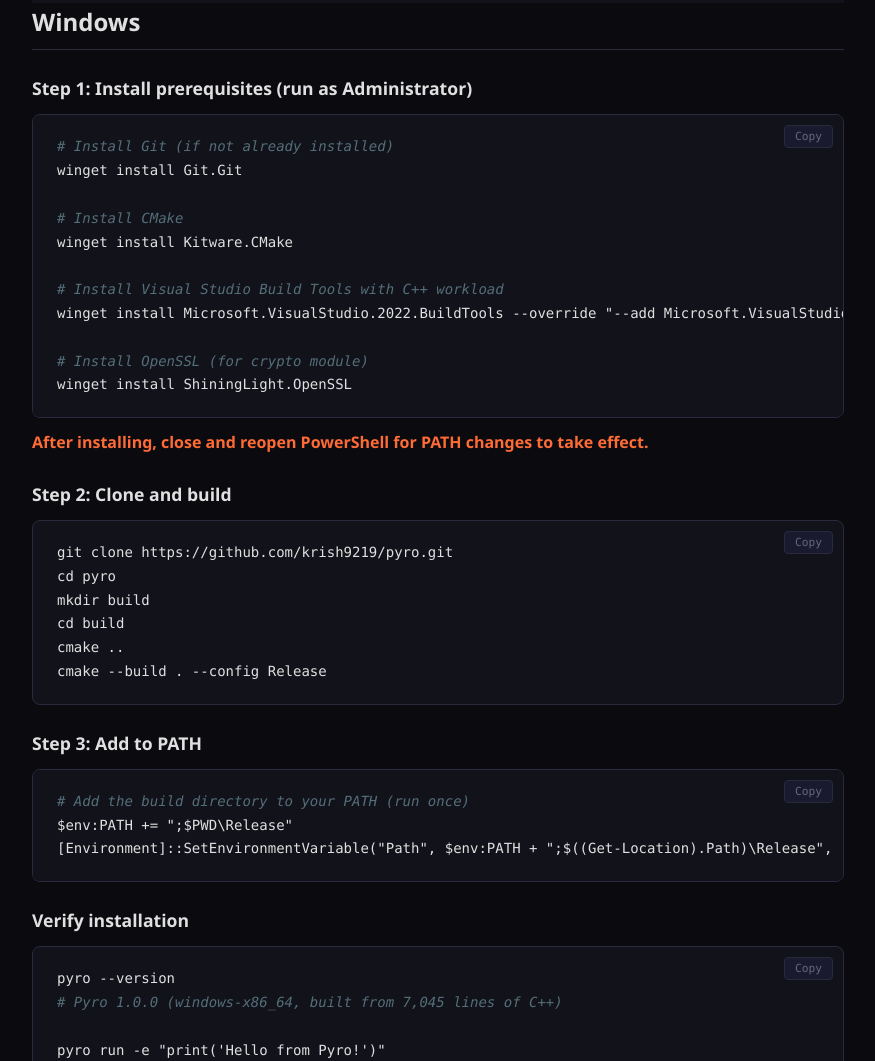
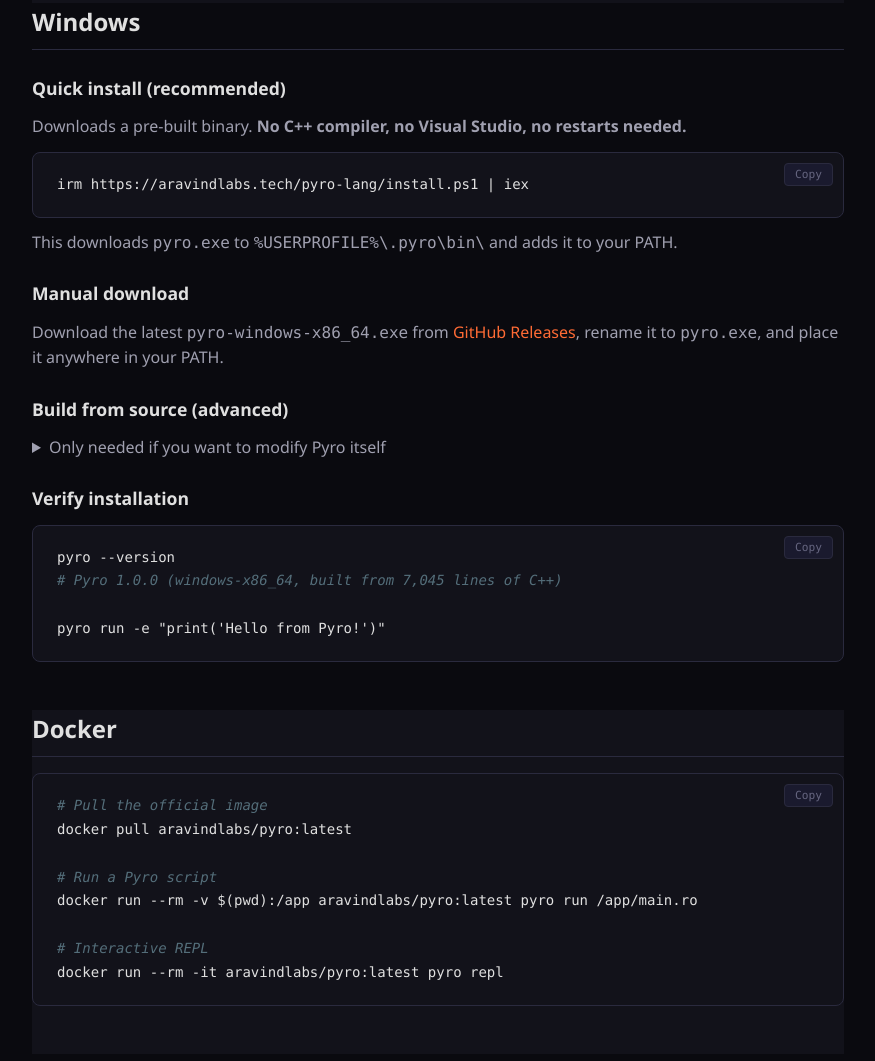
Before and after one commit to krish9219/pyro, a plain HTML site: page website/install.html in a window 1280 px wide. Shown: the part 2650-3711 px from the top of the page, without its empty margins (202-1077 px from the left). Drawn offline with Linux system fonts and the light colour scheme; files whose address does not match are found by name.

Commit message:
Simplify Windows installer - download pre-built binary instead of compiling
- No more C++ compiler, Visual Studio, or restarts needed
- Just downloads pyro.exe and adds to PATH
- Build from source moved to advanced section on install page

```diff
--- a/website/install.html
+++ b/website/install.html
@@ -62,7 +62,7 @@
           <div class="tab-content" data-tab-content="qi-windows">
             <div class="install-cmd">
               <code>irm https://aravindlabs.tech/pyro-lang/install.ps1 | iex</code>
-              <p style="font-size:0.8rem;color:var(--text-secondary);margin-top:6px;">Automatic: installs Git, CMake, Build Tools if needed. Run as Administrator.</p>
+              <p style="font-size:0.8rem;color:var(--text-secondary);margin-top:6px;">Downloads a pre-built binary. No C++ compiler, no Visual Studio, no restarts needed.</p>
               <button class="copy-inline">Copy</button>
             </div>
           </div>
@@ -149,32 +149,29 @@
     <section style="padding: 0 0 48px;">
       <h2 id="windows" style="font-size: 1.5rem; margin-bottom: 16px; padding-bottom: 8px; border-bottom: 1px solid var(--border);">Windows</h2>
 
-      <h3 style="font-size: 1.1rem; margin: 24px 0 12px;">Step 1: Install prerequisites (run as Administrator)</h3>
-      <pre><button class="copy-btn">Copy</button><code><span class="cm"># Install Git (if not already installed)</span>
-winget install Git.Git
+      <h3 style="font-size: 1.1rem; margin: 24px 0 12px;">Quick install (recommended)</h3>
+      <p style="color: var(--text-secondary); margin-bottom: 12px;">Downloads a pre-built binary. <strong>No C++ compiler, no Visual Studio, no restarts needed.</strong></p>
+      <pre><button class="copy-btn">Copy</button><code>irm https://aravindlabs.tech/pyro-lang/install.ps1 | iex</code></pre>
+      <p style="color: var(--text-secondary); margin: 12px 0;">This downloads <code>pyro.exe</code> to <code>%USERPROFILE%\.pyro\bin\</code> and adds it to your PATH.</p>
 
-<span class="cm"># Install CMake</span>
-winget install Kitware.CMake
+      <h3 style="font-size: 1.1rem; margin: 24px 0 12px;">Manual download</h3>
+      <p style="color: var(--text-secondary); margin-bottom: 12px;">Download the latest <code>pyro-windows-x86_64.exe</code> from
+        <a href="https://github.com/krish9219/pyro/releases" style="color: var(--accent);">GitHub Releases</a>,
+        rename it to <code>pyro.exe</code>, and place it anywhere in your PATH.</p>
 
-<span class="cm"># Install Visual Studio Build Tools with C++ workload</span>
-winget install Microsoft.VisualStudio.2022.BuildTools --override "--add Microsoft.VisualStudio.Workload.VCTools --includeRecommended"
-
-<span class="cm"># Install OpenSSL (for crypto module)</span>
-winget install ShiningLight.OpenSSL</code></pre>
-      <p style="color: var(--accent); font-weight: 600; margin: 12px 0;">After installing, close and reopen PowerShell for PATH changes to take effect.</p>
-
-      <h3 style="font-size: 1.1rem; margin: 24px 0 12px;">Step 2: Clone and build</h3>
-      <pre><button class="copy-btn">Copy</button><code>git clone https://github.com/krish9219/pyro.git
+      <h3 style="font-size: 1.1rem; margin: 24px 0 12px;">Build from source (advanced)</h3>
+      <details style="margin-bottom: 16px;">
+        <summary style="cursor: pointer; color: var(--text-secondary);">Only needed if you want to modify Pyro itself</summary>
+        <div style="padding-top: 12px;">
+          <p style="color: var(--text-secondary); margin-bottom: 12px;">Requires: Git, CMake, Visual Studio Build Tools with C++ workload</p>
+          <pre><button class="copy-btn">Copy</button><code>git clone https://github.com/krish9219/pyro.git
 cd pyro
 mkdir build
 cd build
 cmake ..
 cmake --build . --config Release</code></pre>
-
-      <h3 style="font-size: 1.1rem; margin: 24px 0 12px;">Step 3: Add to PATH</h3>
-      <pre><button class="copy-btn">Copy</button><code><span class="cm"># Add the build directory to your PATH (run once)</span>
-$env:PATH += ";$PWD\Release"
-[Environment]::SetEnvironmentVariable("Path", $env:PATH + ";$((Get-Location).Path)\Release", "User")</code></pre>
+        </div>
+      </details>
 
       <h3 style="font-size: 1.1rem; margin: 24px 0 12px;">Verify installation</h3>
       <pre><button class="copy-btn">Copy</button><code>pyro --version
```
Also changed, not shown: 1 other file.
